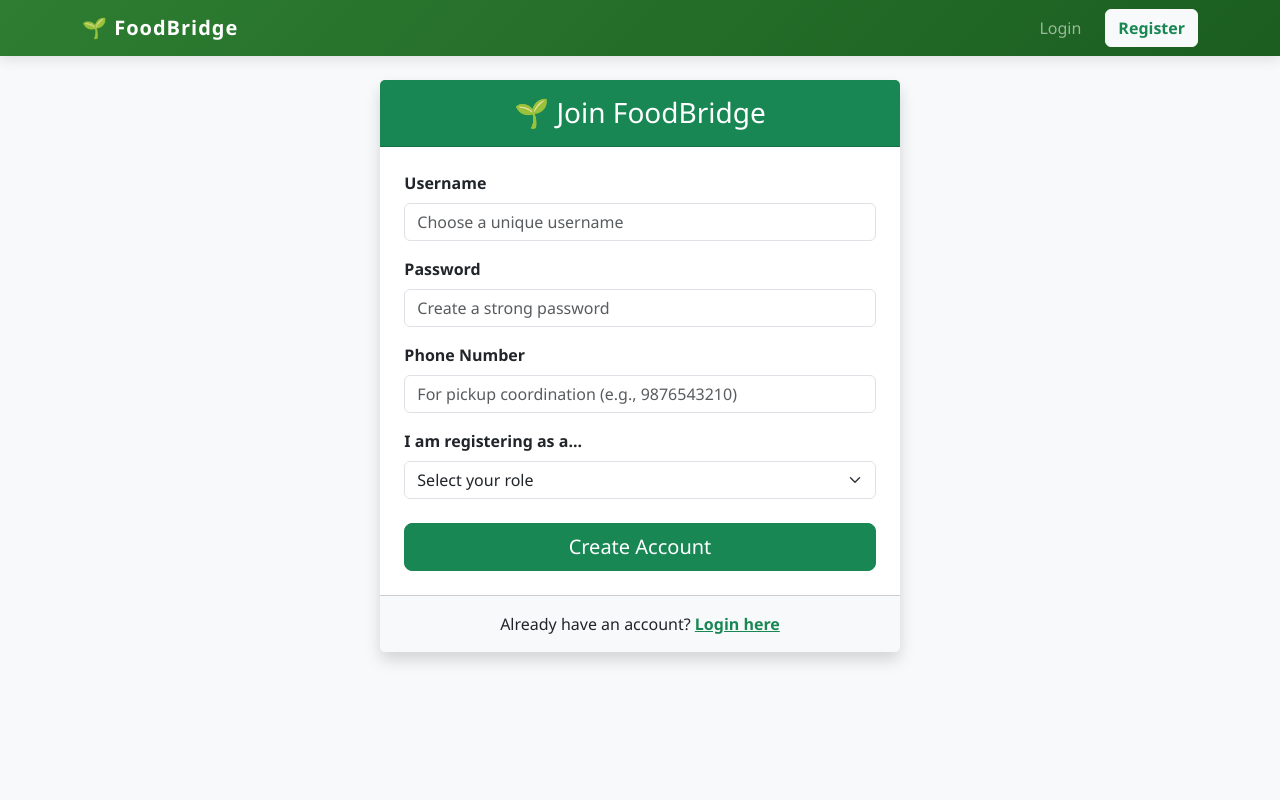
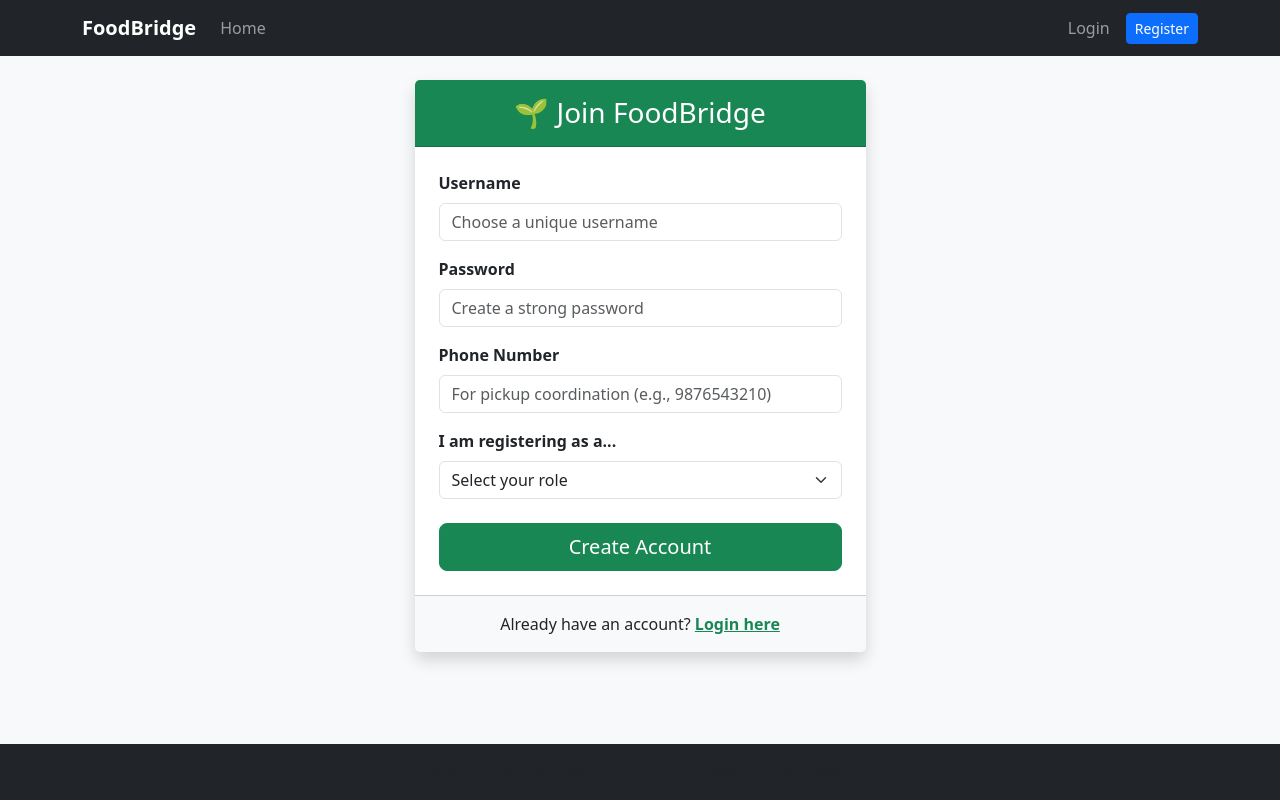
Before and after one commit to Vivekvib/FoodBridge, a Flask app: page /register in a window 1280 px wide. Run offline with Flask 3, Linux system fonts and the light colour scheme; some libraries are stand-ins or nearby versions.

Commit message:
Upgraded the notification & navigation logic

```diff
--- a/app.py
+++ b/app.py
@@ -264,6 +264,10 @@
         flash("Donation not found.", "danger")
         return redirect(url_for('index'))
 
+    execute_query(
+        "UPDATE notifications SET is_read = 1 WHERE user_id = ? AND related_id = ? AND type = 'chat'",
+        (session['user_id'], donation_id),
+        commit=True)
     if request.method == 'POST':
         try:
             # Safely grab message text whether input name is 'message' or 'text'
@@ -330,5 +334,16 @@
     except Exception as e:
         print(f"Startup DB init log/warning: {e}")
 
+@app.route('/api/notifications/count')
+@login_required
+def api_notif_count():
+    row = execute_query(
+        'SELECT COUNT(*) as count FROM notifications WHERE user_id = ? AND is_read = 0',
+        (session['user_id'],),
+        fetchone=True
+    )
+    count = row['count'] if row else 0
+    return {'count': count}
+
 if __name__ == '__main__':
     app.run(debug=True)
--- a/templates/base.html
+++ b/templates/base.html
@@ -3,56 +3,148 @@
 <head>
   <meta charset="UTF-8">
   <meta name="viewport" content="width=device-width, initial-scale=1.0">
-    <title>FoodBridge - Final Project</title>
-    <link href="https://cdn.jsdelivr.net/npm/bootstrap@5.3.0/dist/css/bootstrap.min.css" rel="stylesheet">
-    <link rel="stylesheet" href="{{ url_for('static', filename='style.css') }}">
+  <title>FoodBridge</title>
+  <!-- Bootstrap 5 CSS CDN -->
+  <link href="https://cdn.jsdelivr.net/npm/bootstrap@5.3.3/dist/css/bootstrap.min.css" rel="stylesheet">
+  <style>
+    body {
+      background-color: #f8f9fa;
+      min-height: 100vh;
+      display: flex;
+      flex-direction: column;
+    }
+    main {
+      flex: 1;
+    }
+  </style>
 </head>
 <body>
-    <nav class="navbar navbar-expand-lg navbar-dark mb-4">
+
+  <!-- Navigation Bar -->
+  <nav class="navbar navbar-expand-lg navbar-dark bg-dark mb-4">
     <div class="container">
-            <a class="navbar-brand" href="{{ url_for('index') }}">🌱 FoodBridge</a>
-            <button class="navbar-toggler" type="button" data-bs-toggle="collapse" data-bs-target="#navbarNav">
+      <a class="navbar-brand fw-bold" href="{{ url_for('index') }}">FoodBridge</a>
+      <button class="navbar-toggler" type="button" data-bs-toggle="collapse" data-bs-target="#navbarNav"
+              aria-controls="navbarNav" aria-expanded="false" aria-label="Toggle navigation">
         <span class="navbar-toggler-icon"></span>
       </button>
-            <div class="navbar-nav ms-auto align-items-center gap-3">
+
+      <div class="collapse navbar-collapse" id="navbarNav">
+        <!-- Left Side Navigation Links -->
+        <ul class="navbar-nav me-auto">
+          <li class="nav-item">
+            <a class="nav-link" href="{{ url_for('index') }}">Home</a>
+          </li>
+
           {% if session.get('user_id') %}
-                    <a href="{{ url_for('notifications') }}" class="btn btn-outline-light position-relative border-0">
-                        🔔
-                        {% if notif_count > 0 %}
-                        <span class="position-absolute top-0 start-100 translate-middle badge rounded-pill bg-danger">
+            <!-- Role-Specific Dashboard Link -->
+            {% if session.get('role') == 'donor' %}
+              <li class="nav-item">
+                <a class="nav-link" href="{{ url_for('donor') }}">Donor Dashboard</a>
+              </li>
+            {% elif session.get('role') == 'ngo' %}
+              <li class="nav-item">
+                <a class="nav-link" href="{{ url_for('ngo') }}">Available Donations</a>
+              </li>
+            {% endif %}
+
+            <!-- Live Notification Badge Link -->
+            <li class="nav-item">
+              <a class="nav-link d-flex align-items-center" href="{{ url_for('notifications') }}">
+                <span>Notifications</span>
+                <span id="notif-badge"
+                      class="badge bg-danger ms-2 {% if notif_count == 0 %}d-none{% endif %}">
                   {{ notif_count }}
                 </span>
+              </a>
+            </li>
           {% endif %}
-                    </a>
-                    <span class="text-light small opacity-75">|</span>
-                    <span class="text-light small fw-bold">{{ session.username }}</span>
-                    <a class="nav-link text-warning small" href="{{ url_for('logout') }}">Logout</a>
+        </ul>
+
+        <!-- Right Side Auth Navigation Links -->
+        <ul class="navbar-nav ms-auto align-items-lg-center">
+          {% if session.get('user_id') %}
+            <li class="nav-item me-3">
+              <span class="navbar-text text-light">
+                Signed in as <strong class="text-info">{{ session.get('username') }}</strong>
+                <span class="badge bg-secondary ms-1">{{ session.get('role')|upper }}</span>
+              </span>
+            </li>
+            <li class="nav-item">
+              <a class="btn btn-outline-light btn-sm" href="{{ url_for('logout') }}">Logout</a>
+            </li>
           {% else %}
+            <li class="nav-item">
               <a class="nav-link" href="{{ url_for('login') }}">Login</a>
-                    <a class="btn btn-light text-success fw-bold" href="{{ url_for('register') }}">Register</a>
+            </li>
+            <li class="nav-item">
+              <a class="btn btn-primary btn-sm ms-lg-2" href="{{ url_for('register') }}">Register</a>
+            </li>
           {% endif %}
+        </ul>
       </div>
     </div>
   </nav>
 
-    <div class="container-fluid p-0">
-         <div class="container">
+  <!-- Main Application Content & Flash Messages -->
+  <main class="container mb-5">
+    <!-- Flask Flashed Messages Banner -->
     {% with messages = get_flashed_messages(with_categories=true) %}
       {% if messages %}
+        <div class="mb-4">
           {% for category, message in messages %}
-                        <div class="alert alert-{{ category }} alert-dismissible fade show mt-3" role="alert">
+            <!-- Map Flask 'danger'/'success'/'warning' categories to Bootstrap alert classes -->
+            <div class="alert alert-{{ category if category != 'message' else 'info' }} alert-dismissible fade show" role="alert">
               {{ message }}
-                            <button type="button" class="btn-close" data-bs-dismiss="alert"></button>
+              <button type="button" class="btn-close" data-bs-dismiss="alert" aria-label="Close"></button>
             </div>
           {% endfor %}
+        </div>
       {% endif %}
     {% endwith %}
+
+    <!-- Individual Page Content -->
+    {% block content %}{% endblock %}
+  </main>
+
+  <!-- Footer -->
+  <footer class="bg-dark text-white text-center py-3 mt-auto">
+    <div class="container">
+      <small class="text-muted">&copy; 2026 FoodBridge. Reducing food waste, feeding communities.</small>
     </div>
+  </footer>
 
-        {% block content %}{% endblock %}
-    </div>
+  <!-- Bootstrap 5 JS Bundle CDN -->
+  <script src="https://cdn.jsdelivr.net/npm/bootstrap@5.3.3/dist/js/bootstrap.bundle.min.js"></script>
 
-    <script src="https://cdn.jsdelivr.net/npm/bootstrap@5.3.0/dist/js/bootstrap.bundle.min.js"></script>
-    <script src="{{ url_for('static', filename='script.js') }}"></script>
+  <!-- WhatsApp-Style Live Notification Polling Script -->
+  <script>
+    function updateNotificationBadge() {
+      fetch('/api/notifications/count')
+        .then(response => {
+          if (!response.ok) throw new Error('Not logged in or server error');
+          return response.json();
+        })
+        .then(data => {
+          const badge = document.getElementById('notif-badge');
+          if (badge) {
+            if (data.count > 0) {
+              badge.textContent = data.count;
+              badge.classList.remove('d-none');
+            } else {
+              badge.textContent = '0';
+              badge.classList.add('d-none');
+            }
+          }
+        })
+        .catch(err => {
+          // Silently ignore polling errors when logged out
+          console.debug('Notification poll skip:', err.message);
+        });
+    }
+
+    // Poll backend every 5 seconds for live badge updates
+    setInterval(updateNotificationBadge, 5000);
+  </script>
 </body>
 </html>
```
Also changed, not shown: templates/chat.html (+41 -41 lines), templates/notifications.html (+31 -32 lines). Lines whose indentation alone changed are shown as unchanged.
